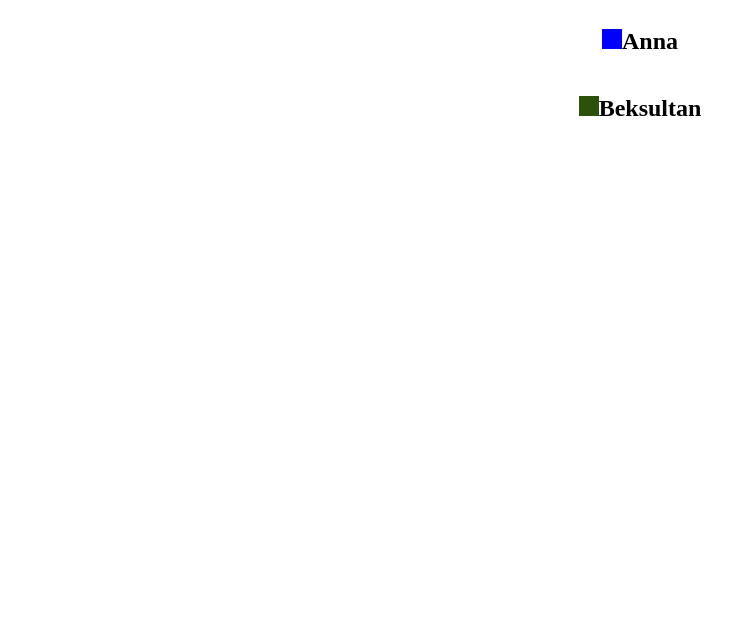
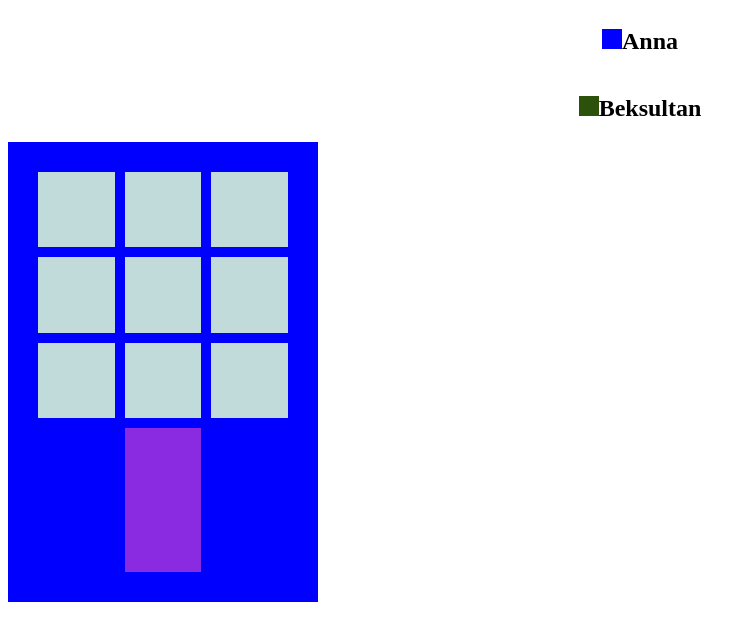
Before and after one commit to Ponomareva10/Our-city, a plain HTML site: page index.html in a window 1280 px wide. Shown: the whole page, without its empty margins (0-755 px from the left). Drawn offline with Linux system fonts and the light colour scheme.

Commit message:
merge anna/branch

```diff
--- a/index.html
+++ b/index.html
@@ -13,7 +13,18 @@
         <h2 class="name__beksultan">Beksultan</h2>
     </header>
     <main class="container">
-
+        <div class="container__home">
+            <div class="window"></div>
+            <div class="window"></div>
+            <div class="window"></div>
+            <div class="window"></div>
+            <div class="window"></div>
+            <div class="window"></div>
+            <div class="window"></div>
+            <div class="window"></div>
+            <div class="window"></div>
+            <div class="door"></div>
+        </div>
     </main>
 </body>
 </html>
--- a/style/style.css
+++ b/style/style.css
@@ -40,3 +40,26 @@
     grid-template-columns: repeat(2 1fr);
     grid-template-rows: auto;
 }
+
+.container__home {
+    display: grid;
+    grid-template-columns: 1fr 1fr 1fr;
+    grid-template-rows: 2fr 2fr 2fr 3fr;
+    gap: 10px;
+    width: 250px;
+    height: 400px;
+    padding: 30px;
+    background-color: blue;
+    grid-column: span 1;
+    grid-row: span 1;
+}
+
+.window {
+    background-color: rgb(193, 219, 219);
+}
+
+.door {
+    background-color: blueviolet;
+    grid-column: 2 / 3;
+    grid-row: span 4;
+}
```
